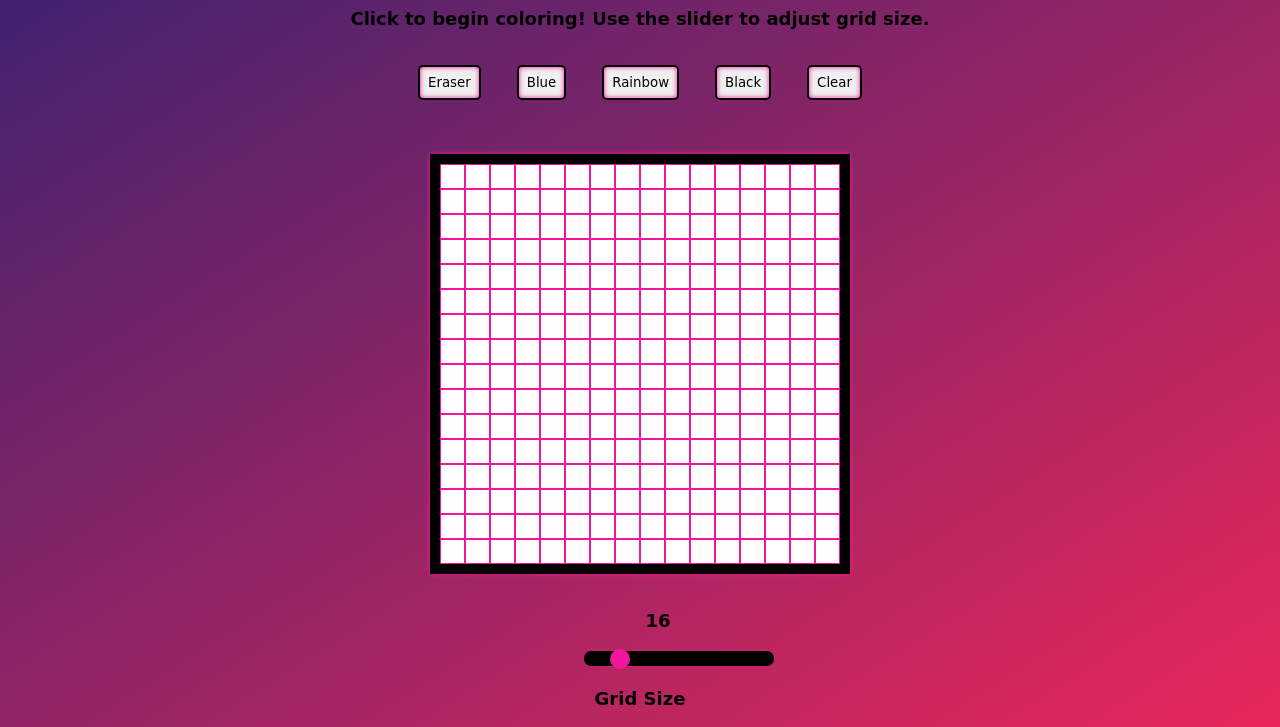
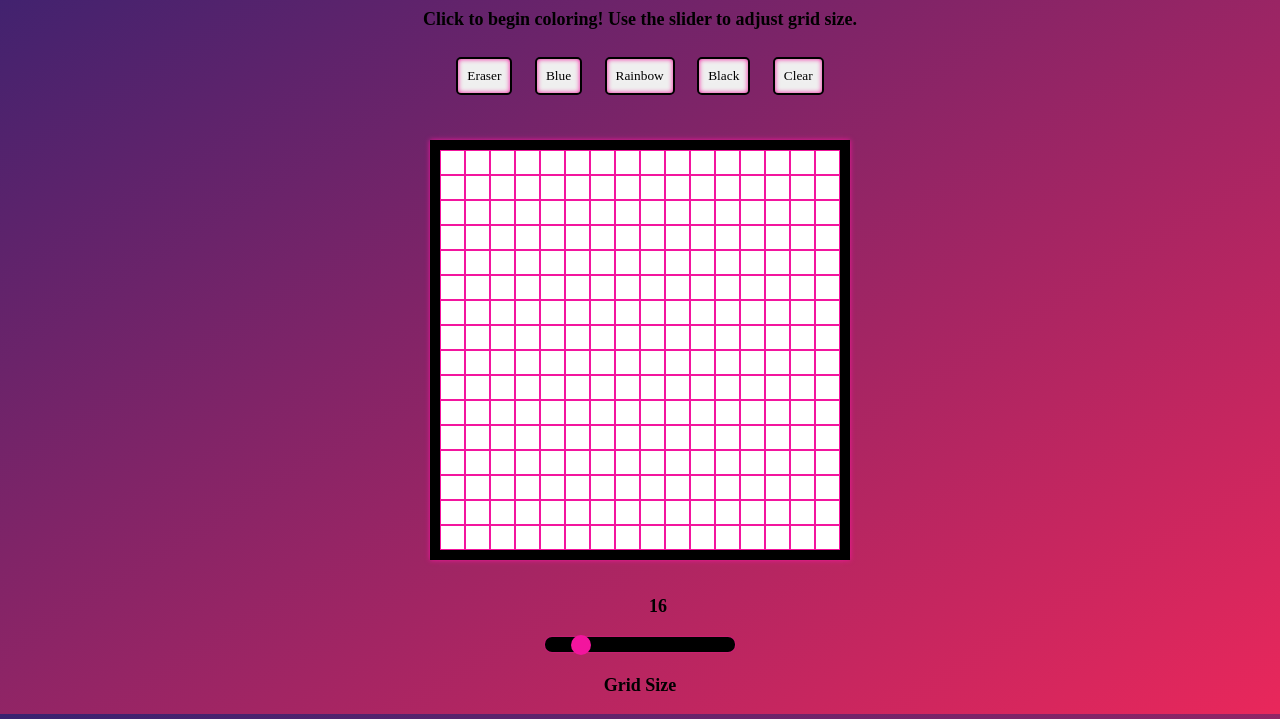
Before and after one commit to Aamnayy6/Etch-a-sketch, a plain HTML site: page index.html in a window 1280 px wide. Shown: the part 81-808 px from the top of the page. Drawn offline with Linux system fonts and the light colour scheme.

Commit message:
changed px to rem

```diff
--- a/styles.css
+++ b/styles.css
@@ -1,12 +1,14 @@
 h1{
     text-align: center;
-
 }
 html{
     font-size: large;
     font-weight: bold;
-    font-family: "Bellota Text", cursive;
+    font-family: "Bellota Text";
   background-image: linear-gradient(to bottom right, #392270, #E9275B);
+}
+body{
+    text-align: center;
 }
 #grid{
 
@@ -19,10 +21,6 @@ html{
     margin: 2rem auto;
 }
 .square{
-    flex: 1;
-    display: flex;
-    flex-direction: column;
-    justify-content: space-between;
     border: 1px solid rgb(243, 21, 158);
     background-color:white;
  }
@@ -32,21 +30,16 @@ html{
  .set-color{
      background-color: black;
  }
- .color-buttons{
-    display: flex;
-    align-items: center;
-    justify-content: center;
-     margin: 1rem;
-}
+
 .option{
-    margin:1rem;
+    margin:0.5rem;
     border:2px solid black;
     border-radius: 5px;
     box-shadow: 0 0 5px rgb(243, 21, 158) inset;
     text-shadow: 0 0 7px white;
     font-family: inherit;
     transition: all 0.2s;
-    padding: 8px;
+    padding: 0.5rem;
 
 }
 .transition{
@@ -54,8 +47,6 @@ html{
     box-shadow: 0 0 5px rgb(243, 21, 158);
 }
 .range{
-
-    margin-left: 32rem;
     -webkit-appearance: none;
     width: 15%;
     height: 15px;
@@ -73,6 +64,3 @@ html{
     border-radius: 50%;
     cursor: pointer;
 }
-p{
-    text-align: center;
-}
```
